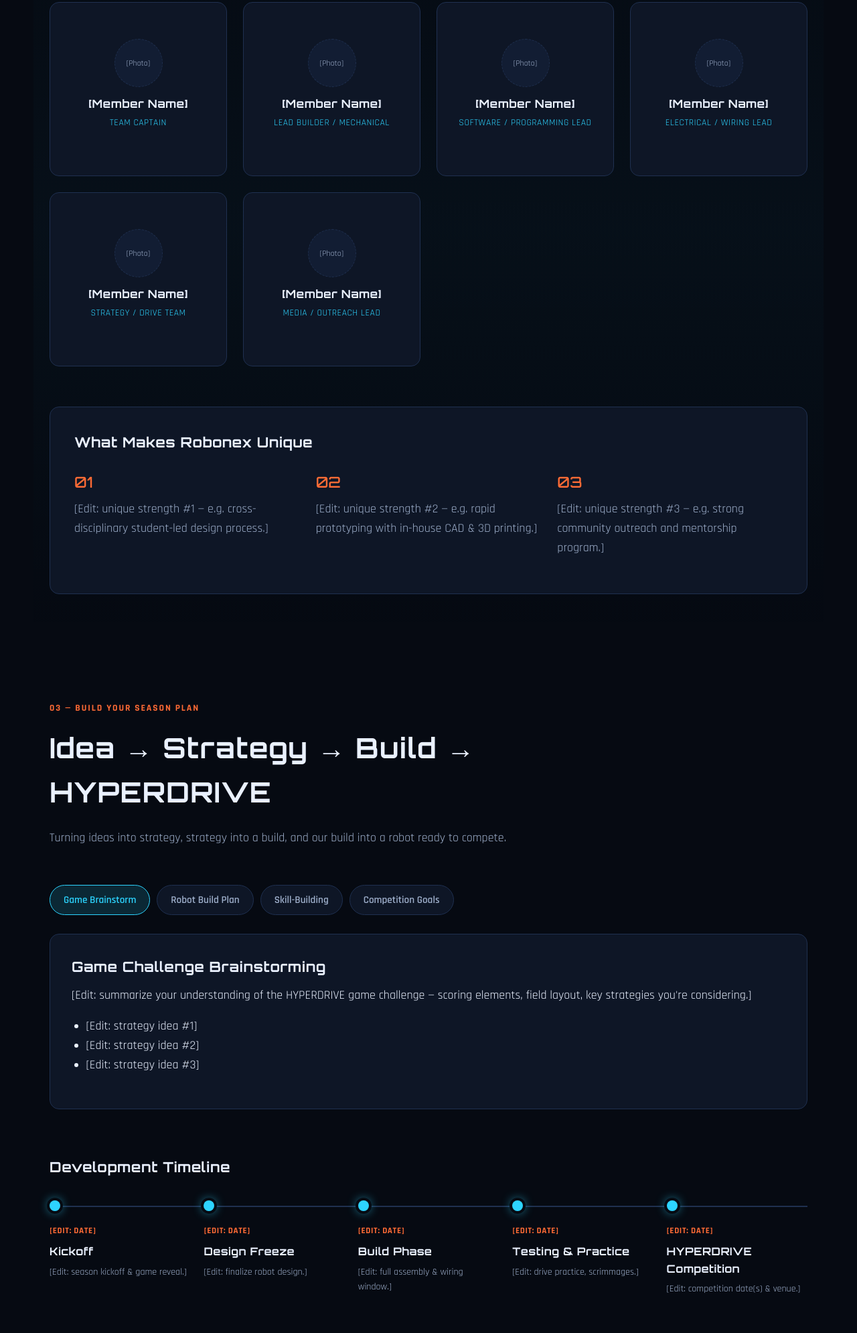
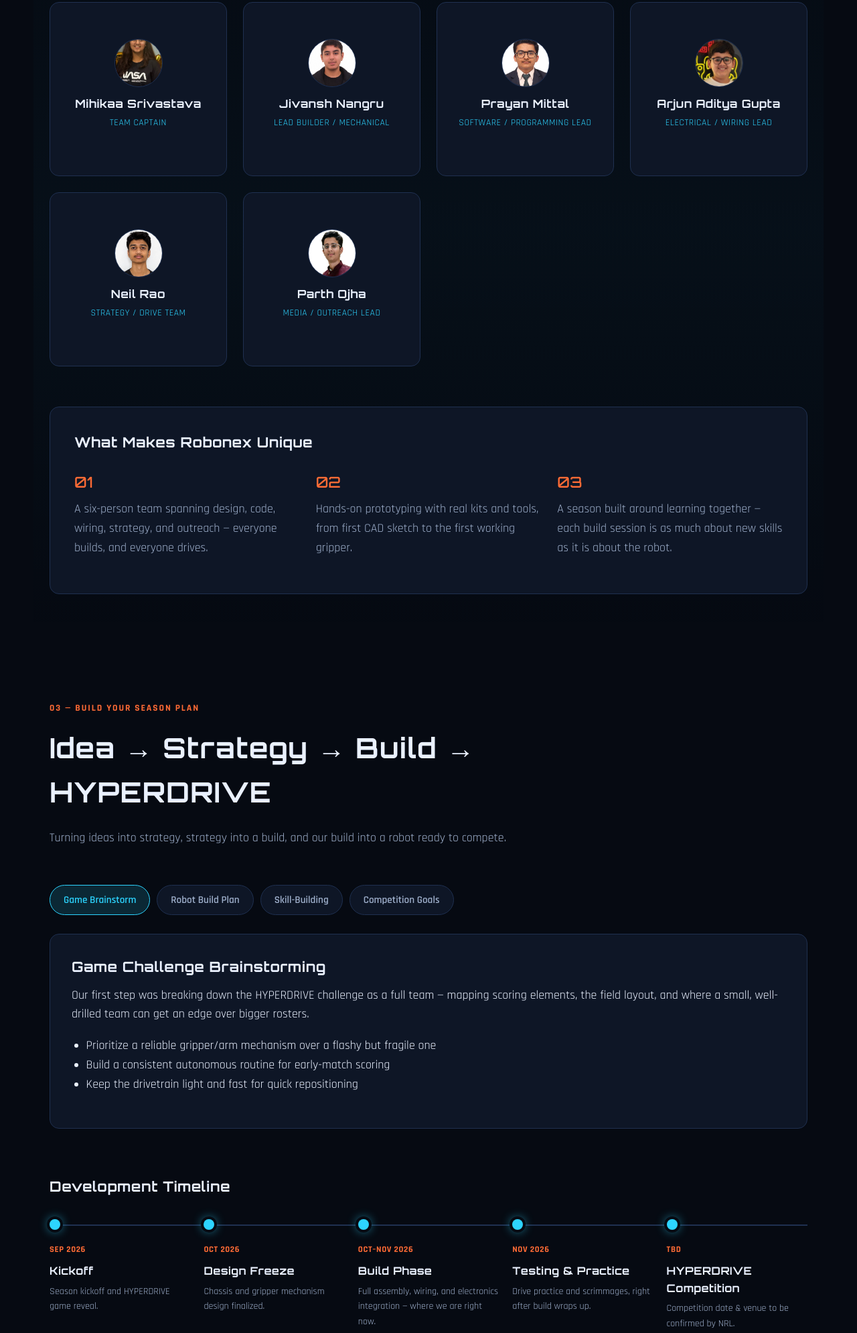
Before and after one commit to RajatDevOps/team-151-robonex, a plain HTML site: page index.html in a window 1280 px wide. Shown: the part 1724-3714 px from the top of the page at 67% size. Drawn offline with Linux system fonts and the light colour scheme.

Commit message:
Add real roster, photos, and season content
Fill in the team roster with real names, roles, and headshots;
add build-session photos to the gallery; and flesh out the season
plan, timeline, and progress update copy to match.

Co-Authored-By: Claude Sonnet 5 <noreply@anthropic.com>

```diff
--- a/css/styles.css
+++ b/css/styles.css
@@ -301,11 +301,13 @@ ul { padding-left: 1.2em; }
   width: 72px; height: 72px;
   border-radius: 50%;
   background: var(--surface-2);
-  border: 1px dashed var(--border);
+  border: 1px solid var(--border);
   display: flex; align-items: center; justify-content: center;
   color: var(--text-dim);
   font-size: 0.75rem;
+  overflow: hidden;
 }
+.avatar img { width: 100%; height: 100%; object-fit: cover; }
 
 .unique-box {
   background: var(--surface);
@@ -419,12 +421,19 @@ ul { padding-left: 1.2em; }
 .gallery-item {
   aspect-ratio: 1;
   background: var(--surface);
-  border: 1px dashed var(--border);
+  border: 1px solid var(--border);
   border-radius: 10px;
+  overflow: hidden;
   display: flex; align-items: center; justify-content: center;
   color: var(--text-dim);
   font-size: 0.85rem;
 }
+.gallery-item img {
+  width: 100%; height: 100%;
+  object-fit: cover;
+  transition: transform 0.3s ease;
+}
+.gallery-item:hover img { transform: scale(1.06); }
 
 /* footer */
 .site-footer {
--- a/index.html
+++ b/index.html
@@ -96,82 +96,81 @@
   </div>
 
   <div class="member-grid reveal">
-    <!-- Repeat / edit these cards for your real roster. Roles are common NRL team roles — rename as needed. -->
     <article class="member-card" tabindex="0">
       <div class="member-card-inner">
         <div class="member-face front">
-          <div class="avatar">[Photo]</div>
-          <h3>[Member Name]</h3>
+          <div class="avatar"><img src="assets/photos/mihikaa-srivastava.webp" alt="Mihikaa Srivastava"></div>
+          <h3>Mihikaa Srivastava</h3>
           <p class="role">Team Captain</p>
         </div>
         <div class="member-face back">
           <h3>Responsibilities</h3>
-          <p>[Edit: leads team strategy, coordinates meetings, represents Robonex at competitions.]</p>
+          <p>Leads team strategy, keeps the season plan on track, and represents Robonex at competitions and NRL check-ins.</p>
         </div>
       </div>
     </article>
     <article class="member-card" tabindex="0">
       <div class="member-card-inner">
         <div class="member-face front">
-          <div class="avatar">[Photo]</div>
-          <h3>[Member Name]</h3>
+          <div class="avatar"><img src="assets/photos/jivansh-nangru.webp" alt="Jivansh Nangru"></div>
+          <h3>Jivansh Nangru</h3>
           <p class="role">Lead Builder / Mechanical</p>
         </div>
         <div class="member-face back">
           <h3>Responsibilities</h3>
-          <p>[Edit: designs and assembles the robot chassis, drivetrain, and mechanisms.]</p>
+          <p>Owns the chassis, drivetrain, and gripper mechanism — from CAD sketch to assembled part.</p>
         </div>
       </div>
     </article>
     <article class="member-card" tabindex="0">
       <div class="member-card-inner">
         <div class="member-face front">
-          <div class="avatar">[Photo]</div>
-          <h3>[Member Name]</h3>
+          <div class="avatar"><img src="assets/photos/prayan-mittal.webp" alt="Prayan Mittal"></div>
+          <h3>Prayan Mittal</h3>
           <p class="role">Software / Programming Lead</p>
         </div>
         <div class="member-face back">
           <h3>Responsibilities</h3>
-          <p>[Edit: writes and tests robot code, autonomous routines, and control systems.]</p>
+          <p>Writes and tests the robot's code, autonomous routines, and control logic.</p>
         </div>
       </div>
     </article>
     <article class="member-card" tabindex="0">
       <div class="member-card-inner">
         <div class="member-face front">
-          <div class="avatar">[Photo]</div>
-          <h3>[Member Name]</h3>
+          <div class="avatar"><img src="assets/photos/arjun-aditya-gupta.webp" alt="Arjun Aditya Gupta"></div>
+          <h3>Arjun Aditya Gupta</h3>
           <p class="role">Electrical / Wiring Lead</p>
         </div>
         <div class="member-face back">
           <h3>Responsibilities</h3>
-          <p>[Edit: manages wiring, sensors, battery systems, and electrical safety.]</p>
+          <p>Handles wiring, sensors, battery management, and electrical safety checks.</p>
         </div>
       </div>
     </article>
     <article class="member-card" tabindex="0">
       <div class="member-card-inner">
         <div class="member-face front">
-          <div class="avatar">[Photo]</div>
-          <h3>[Member Name]</h3>
+          <div class="avatar"><img src="assets/photos/neil-rao.webp" alt="Neil Rao"></div>
+          <h3>Neil Rao</h3>
           <p class="role">Strategy / Drive Team</p>
         </div>
         <div class="member-face back">
           <h3>Responsibilities</h3>
-          <p>[Edit: pilots the robot, scouts opponents, calls match strategy.]</p>
+          <p>Pilots the robot during matches, scouts opponents, and calls strategy on the field.</p>
         </div>
       </div>
     </article>
     <article class="member-card" tabindex="0">
       <div class="member-card-inner">
         <div class="member-face front">
-          <div class="avatar">[Photo]</div>
-          <h3>[Member Name]</h3>
+          <div class="avatar"><img src="assets/photos/parth-ojha.webp" alt="Parth Ojha"></div>
+          <h3>Parth Ojha</h3>
           <p class="role">Media / Outreach Lead</p>
         </div>
         <div class="member-face back">
           <h3>Responsibilities</h3>
-          <p>[Edit: runs social media, sponsorship outreach, and this website.]</p>
+          <p>Runs the team's social media, documents the season, and keeps this website updated.</p>
         </div>
       </div>
     </article>
@@ -180,9 +179,9 @@
   <div class="unique-box reveal">
     <h3>What Makes Robonex Unique</h3>
     <div class="unique-grid">
-      <div class="unique-item"><span class="num">01</span><p>[Edit: unique strength #1 — e.g. cross-disciplinary student-led design process.]</p></div>
-      <div class="unique-item"><span class="num">02</span><p>[Edit: unique strength #2 — e.g. rapid prototyping with in-house CAD & 3D printing.]</p></div>
-      <div class="unique-item"><span class="num">03</span><p>[Edit: unique strength #3 — e.g. strong community outreach and mentorship program.]</p></div>
+      <div class="unique-item"><span class="num">01</span><p>A six-person team spanning design, code, wiring, strategy, and outreach — everyone builds, and everyone drives.</p></div>
+      <div class="unique-item"><span class="num">02</span><p>Hands-on prototyping with real kits and tools, from first CAD sketch to the first working gripper.</p></div>
+      <div class="unique-item"><span class="num">03</span><p>A season built around learning together — each build session is as much about new skills as it is about the robot.</p></div>
     </div>
   </div>
 </section>
@@ -205,42 +204,42 @@
 
     <div class="tab-panel active" data-panel="brainstorm">
       <h3>Game Challenge Brainstorming</h3>
-      <p>[Edit: summarize your understanding of the HYPERDRIVE game challenge — scoring elements, field layout, key strategies you're considering.]</p>
+      <p>Our first step was breaking down the HYPERDRIVE challenge as a full team — mapping scoring elements, the field layout, and where a small, well-drilled team can get an edge over bigger rosters.</p>
       <ul>
-        <li>[Edit: strategy idea #1]</li>
-        <li>[Edit: strategy idea #2]</li>
-        <li>[Edit: strategy idea #3]</li>
+        <li>Prioritize a reliable gripper/arm mechanism over a flashy but fragile one</li>
+        <li>Build a consistent autonomous routine for early-match scoring</li>
+        <li>Keep the drivetrain light and fast for quick repositioning</li>
       </ul>
     </div>
 
     <div class="tab-panel" data-panel="build">
       <h3>Robot Build Plan</h3>
       <div class="build-steps">
-        <div class="build-step"><span class="step-icon">1</span><h4>Design</h4><p>[Edit: CAD design & concept selection notes.]</p></div>
-        <div class="build-step"><span class="step-icon">2</span><h4>Prototype</h4><p>[Edit: prototype mechanisms & test fit.]</p></div>
-        <div class="build-step"><span class="step-icon">3</span><h4>Build</h4><p>[Edit: full robot assembly & wiring.]</p></div>
-        <div class="build-step"><span class="step-icon">4</span><h4>Test &amp; Iterate</h4><p>[Edit: drive testing, code tuning, refinement.]</p></div>
-        <div class="build-step"><span class="step-icon">5</span><h4>Compete</h4><p>[Edit: scrimmage & competition readiness.]</p></div>
+        <div class="build-step"><span class="step-icon">1</span><h4>Design</h4><p>Sketching the chassis and gripper in CAD before cutting anything.</p></div>
+        <div class="build-step"><span class="step-icon">2</span><h4>Prototype</h4><p>Testing the gripper and drivetrain with kit parts before committing to a final build.</p></div>
+        <div class="build-step"><span class="step-icon">3</span><h4>Build</h4><p>Full assembly, wiring, and mounting of electronics on the chassis — our current focus.</p></div>
+        <div class="build-step"><span class="step-icon">4</span><h4>Test &amp; Iterate</h4><p>Drive practice, code tuning, and fixing what breaks before it breaks in a match.</p></div>
+        <div class="build-step"><span class="step-icon">5</span><h4>Compete</h4><p>Scrimmages and final checks to be match-ready for HYPERDRIVE.</p></div>
       </div>
     </div>
 
     <div class="tab-panel" data-panel="skills">
       <h3>Skill-Building Initiatives &amp; Team Responsibilities</h3>
       <ul>
-        <li><strong>[Edit: CAD/Design Workshops]</strong> &mdash; owned by [role]</li>
-        <li><strong>[Edit: Programming Bootcamp]</strong> &mdash; owned by [role]</li>
-        <li><strong>[Edit: Electrical & Wiring Training]</strong> &mdash; owned by [role]</li>
-        <li><strong>[Edit: Strategy & Scouting Sessions]</strong> &mdash; owned by [role]</li>
+        <li><strong>CAD &amp; Design Workshops</strong> &mdash; led by Jivansh Nangru</li>
+        <li><strong>Programming Sessions</strong> &mdash; led by Prayan Mittal</li>
+        <li><strong>Electrical &amp; Wiring Training</strong> &mdash; led by Arjun Aditya Gupta</li>
+        <li><strong>Strategy &amp; Scouting Sessions</strong> &mdash; led by Neil Rao</li>
       </ul>
     </div>
 
     <div class="tab-panel" data-panel="goals">
       <h3>Competition Goals</h3>
       <ul class="goal-list">
-        <li><input type="checkbox" disabled> [Edit: Qualify for regional competition]</li>
-        <li><input type="checkbox" disabled> [Edit: Win an Innovation / Design award]</li>
-        <li><input type="checkbox" disabled> [Edit: Achieve a top-N ranking at HYPERDRIVE]</li>
-        <li><input type="checkbox" disabled> [Edit: Grow team roster and community outreach]</li>
+        <li><input type="checkbox" disabled> Qualify for a regional HYPERDRIVE competition</li>
+        <li><input type="checkbox" disabled> Field a fully functional robot with a working autonomous routine</li>
+        <li><input type="checkbox" disabled> Earn recognition for design or teamwork at competition</li>
+        <li><input type="checkbox" disabled> Grow Team 151's presence and community outreach</li>
       </ul>
     </div>
   </div>
@@ -250,33 +249,33 @@
     <div class="timeline-track">
       <div class="timeline-item">
         <div class="timeline-dot"></div>
-        <span class="timeline-date">[Edit: Date]</span>
+        <span class="timeline-date">Sep 2026</span>
         <h4>Kickoff</h4>
-        <p>[Edit: season kickoff & game reveal.]</p>
+        <p>Season kickoff and HYPERDRIVE game reveal.</p>
       </div>
       <div class="timeline-item">
         <div class="timeline-dot"></div>
-        <span class="timeline-date">[Edit: Date]</span>
+        <span class="timeline-date">Oct 2026</span>
         <h4>Design Freeze</h4>
-        <p>[Edit: finalize robot design.]</p>
+        <p>Chassis and gripper mechanism design finalized.</p>
       </div>
       <div class="timeline-item">
         <div class="timeline-dot"></div>
-        <span class="timeline-date">[Edit: Date]</span>
+        <span class="timeline-date">Oct&ndash;Nov 2026</span>
         <h4>Build Phase</h4>
-        <p>[Edit: full assembly & wiring window.]</p>
+        <p>Full assembly, wiring, and electronics integration — where we are right now.</p>
       </div>
       <div class="timeline-item">
         <div class="timeline-dot"></div>
-        <span class="timeline-date">[Edit: Date]</span>
+        <span class="timeline-date">Nov 2026</span>
         <h4>Testing &amp; Practice</h4>
-        <p>[Edit: drive practice, scrimmages.]</p>
+        <p>Drive practice and scrimmages, right after build wraps up.</p>
       </div>
       <div class="timeline-item">
         <div class="timeline-dot"></div>
-        <span class="timeline-date">[Edit: Date]</span>
+        <span class="timeline-date">TBD</span>
         <h4>HYPERDRIVE Competition</h4>
-        <p>[Edit: competition date(s) & venue.]</p>
+        <p>Competition date &amp; venue to be confirmed by NRL.</p>
       </div>
     </div>
   </div>
@@ -291,32 +290,31 @@
   </div>
   <div class="updates-grid reveal">
     <article class="update-card">
-      <span class="update-date">[Edit: Date]</span>
-      <h3>[Edit: Update Title]</h3>
-      <p>[Edit: short recap of this week's progress — what was built, learned, or achieved.]</p>
+      <span class="update-date">Oct 2026</span>
+      <h3>Unboxing &amp; Kit Familiarization</h3>
+      <p>Sorted through our robotics kit, identified every part, and planned the build order together as a full team.</p>
     </article>
     <article class="update-card">
-      <span class="update-date">[Edit: Date]</span>
-      <h3>[Edit: Update Title]</h3>
-      <p>[Edit: short recap of this week's progress — what was built, learned, or achieved.]</p>
+      <span class="update-date">Nov 2026</span>
+      <h3>Gripper Arm Assembly</h3>
+      <p>Built and tested our first working gripper mechanism — a small win that gave the whole team momentum.</p>
     </article>
     <article class="update-card">
-      <span class="update-date">[Edit: Date]</span>
-      <h3>[Edit: Update Title]</h3>
-      <p>[Edit: short recap of this week's progress — what was built, learned, or achieved.]</p>
+      <span class="update-date">Nov 2026</span>
+      <h3>Full Team Build Session</h3>
+      <p>All hands on deck for a long build session — wiring, assembly, and plenty of troubleshooting along the way.</p>
     </article>
   </div>
 
   <div class="gallery reveal">
     <h3>Gallery</h3>
-    <p class="section-sub">Drop team/build photos into <code>assets/photos</code> and reference them here.</p>
+    <p class="section-sub">Snapshots from our build sessions.</p>
     <div class="gallery-grid">
-      <div class="gallery-item">[Photo]</div>
-      <div class="gallery-item">[Photo]</div>
-      <div class="gallery-item">[Photo]</div>
-      <div class="gallery-item">[Photo]</div>
-      <div class="gallery-item">[Photo]</div>
-      <div class="gallery-item">[Photo]</div>
+      <div class="gallery-item"><img src="assets/photos/build-session-1.webp" alt="Robonex team building the robot together"></div>
+      <div class="gallery-item"><img src="assets/photos/build-session-2.webp" alt="Team member holding the assembled gripper arm"></div>
+      <div class="gallery-item"><img src="assets/photos/build-session-3.webp" alt="Two team members assembling a mechanism"></div>
+      <div class="gallery-item"><img src="assets/photos/build-session-4.webp" alt="Team members working on robot wiring"></div>
+      <div class="gallery-item"><img src="assets/photos/build-session-5.webp" alt="Team collaborating on robot assembly"></div>
     </div>
   </div>
 </section>
@@ -326,7 +324,7 @@
   <div class="footer-grid">
     <div>
       <span class="brand-text small">ROBONEX<span class="brand-num">151</span></span>
-      <p>[Edit: one-line closing statement about your team.]</p>
+      <p>Six students, one robot, and a season's worth of ideas chasing HYPERDRIVE.</p>
     </div>
     <div class="footer-links">
       <h4>Connect</h4>
```
Also changed, not shown: assets/photos/arjun-aditya-gupta.webp (added), assets/photos/build-session-1.webp (added), assets/photos/build-session-2.webp (added), assets/photos/build-session-3.webp (added), assets/photos/build-session-4.webp (added), assets/photos/build-session-5.webp (added), assets/photos/jivansh-nangru.webp (added), assets/photos/mihikaa-srivastava.webp (added), assets/photos/neil-rao.webp (added), assets/photos/parth-ojha.webp (added), assets/photos/prayan-mittal.webp (added), 1 other file.
